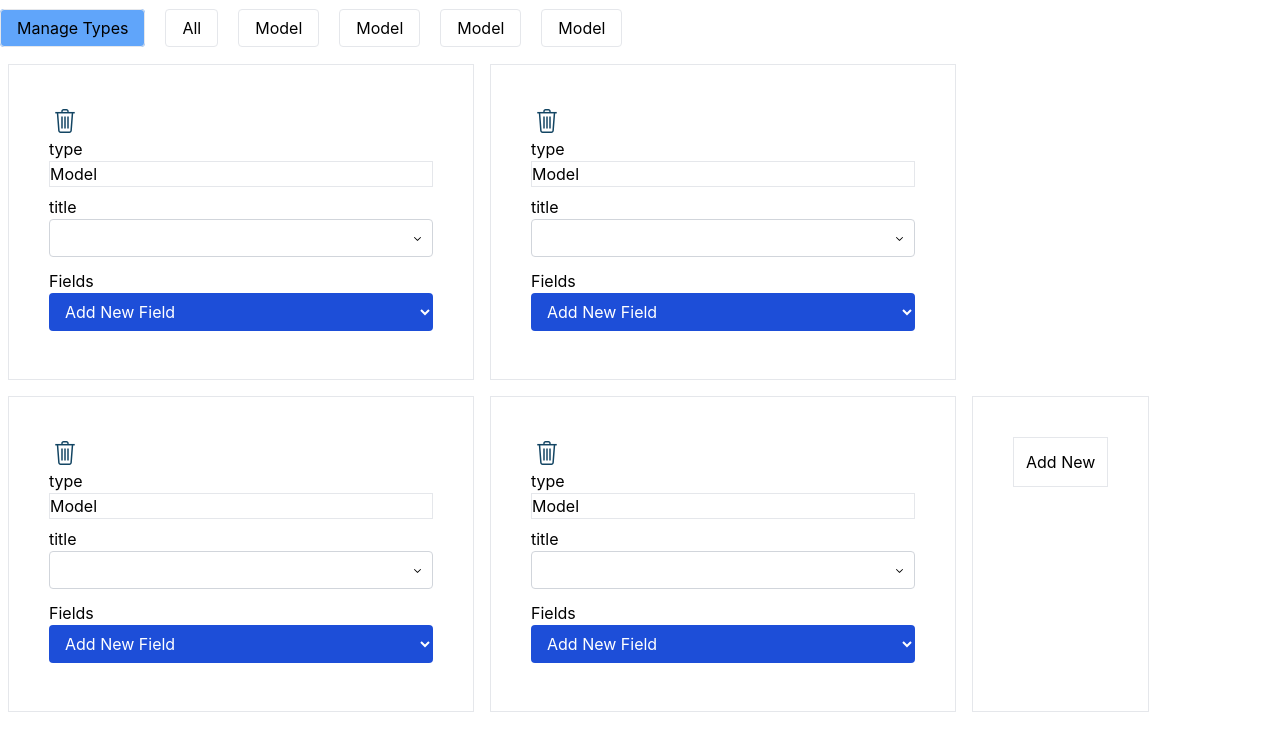
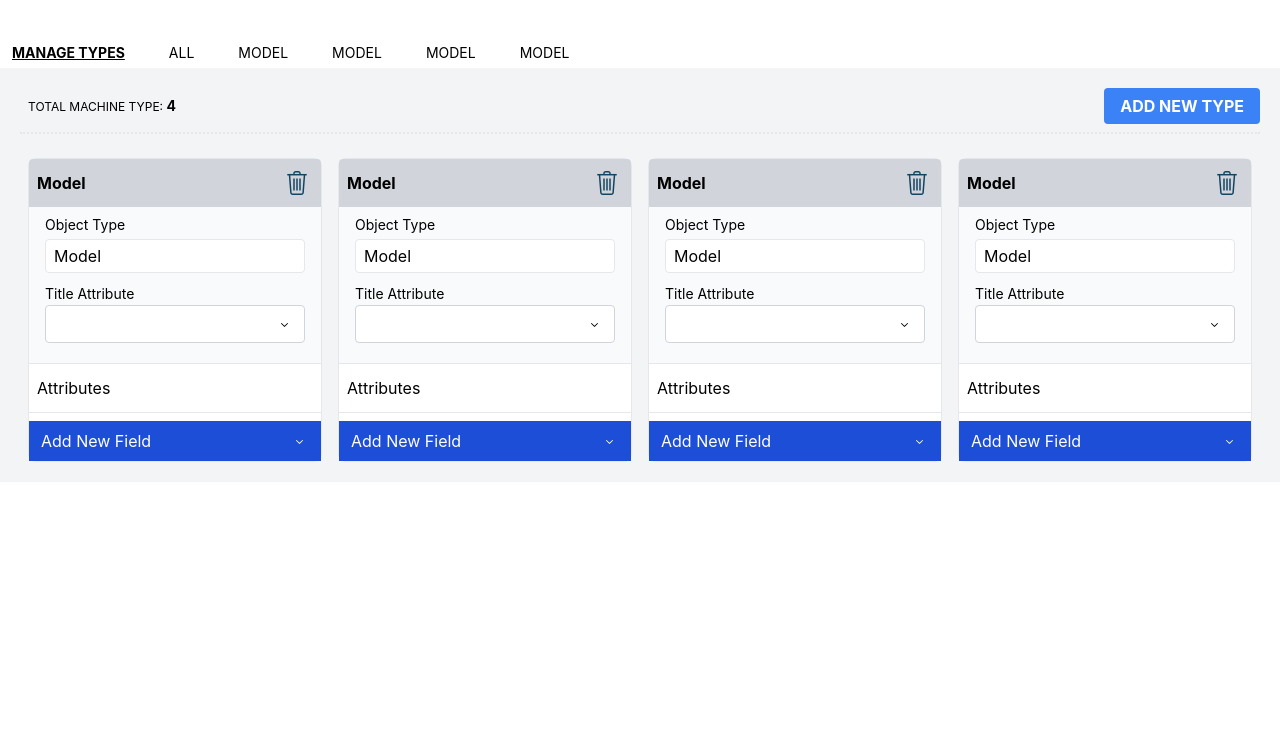
Before and after one commit to sarabs3/gym-tracker-app, a React (Create React App) app: page /types in a window 1280 px wide. Shown: the top 750 px of the page. Built offline with nearby package versions, Linux system fonts and the light colour scheme.

Commit message:
Designing

```diff
--- /dev/null
+++ b/src/app/components/PageHeading.tsx
@@ -0,0 +1,12 @@
+import { FC, ReactNode } from "react";
+
+const PageHeading: FC<Props> = ({ children }) => (
+    <div className='flex justify-between items-center border-b-2 mb-4 py-2 border-dotted'>
+            {children}
+    </div>
+);
+
+interface Props {
+    children: ReactNode;
+};
+export default PageHeading;
--- a/src/components/FormElements/Input.tsx
+++ b/src/components/FormElements/Input.tsx
@@ -10,8 +10,8 @@ interface Props {
 
 const Input: FC<Props> = ({ id, name, value, onChange, type = "text" }) => (
     <div className='mb-2 flex flex-col'>
-        <label htmlFor={id}>{name}</label>
-        <input name={name} className='border' type={type} id={id} value={value} onChange={onChange} />
+        <label className='text-sm mb-1' htmlFor={id}>{name}</label>
+        <input name={id} className='border rounded py-1 px-2 bg-white' type={type} id={id} value={value} onChange={onChange} />
     </div>
 );
 
--- a/src/components/FormElements/Select.tsx
+++ b/src/components/FormElements/Select.tsx
@@ -10,8 +10,8 @@ interface Props {
 const Select: FC<Props> = ({ children, name, id, value, onChange }) => (
     <div className="flex justify-center">
   <div className="mb-3 xl:w-96">
-    <label htmlFor={id}>{name}</label>
-    <select onChange={onChange} id={id} value={value} name={name} className="form-select appearance-none
+    <label className="text-sm mb-1" htmlFor={id}>{name}</label>
+    <select onChange={onChange} id={id} value={value} name={id} className="form-select appearance-none
       block
       w-full
       px-3
--- a/src/features/machineTypes/MachineTypes.tsx
+++ b/src/features/machineTypes/MachineTypes.tsx
@@ -8,10 +8,9 @@ const MachineTypes = () => {
     const types = useAppSelector(selectTypes);
     const params = useParams();
     const styleClass = (id?: string) => {
-        if (activeMenu === id) {
-            return "mr-5 py-2 px-4 border rounded bg-blue-400";
-        }
-        return "mr-5 py-2 px-4 border rounded";
+        const baseStyles = 'uppercase text-sm mr-5 py-2 px-3 transition ease-in-out hover:font-bold hover:underline';
+        if (activeMenu === id) return `${baseStyles} font-bold underline`;
+        return baseStyles;
     }
     useEffect(() => {
         if (params.id) {
@@ -21,8 +20,8 @@ const MachineTypes = () => {
         }
     }, [params.id]);
     return (
-        <div className='container'>
-            <nav className='my-4'>
+        <div className='container mx-auto mt-10'>
+            <nav className='my-1'>
                 <Link className={styleClass('manage')} to={`/types/manage`}>Manage Types</Link>
                 <Link className={styleClass('all')} to={`/types/all`}>All</Link>
                 {types.map((type) => (
--- a/src/features/machineTypes/MachineTypesList.tsx
+++ b/src/features/machineTypes/MachineTypesList.tsx
@@ -1,18 +1,15 @@
 import React, { ChangeEvent } from 'react';
 import { useAppDispatch, useAppSelector } from '../../app/hooks';
-import Input from '../../components/FormElements/Input';
 import { selectTypes, updateMachineType, addNew, deleteMachineType, addNewField } from './MachineTypesSlice';
-import { ReactComponent as DeleteIcon} from '../../assets/icons/delete.svg';
-import AddNewField from './components/AddNewField';
 import { FieldTypes } from '../../types/machine';
-import MachineTypeFields from './MachineTypeFields';
-import Select from '../../components/FormElements/Select';
 import MachineTypeComponent from './components/MachineTypeComponent';
+import PageHeading from '../../app/components/PageHeading';
 
 const MachineTypesList = () => {
     const types = useAppSelector(selectTypes);
     const dispatch = useAppDispatch();
     const handleChange = (e: ChangeEvent<HTMLInputElement>, id: string) => {
+        console.log("asd>", e.target.name, e.target.value, id);
         dispatch(updateMachineType({ id, key: e.target.name,value: e.target.value}));
     }
     const AddNew = () => {
@@ -29,7 +26,15 @@ const MachineTypesList = () => {
         dispatch(updateMachineType({ id, key: e.target.name,value: e.target.value}));
     }
     return (
-        <div className='flex flex-wrap'>
+        <div className=' bg-gray-100  mb-5 py-3 px-5'>
+        <PageHeading>
+            <div className='uppercase text-xs'>
+                <span className='ml-2'>Total Machine Type:</span>
+                <span className='font-bold uppercase text-sm'> {types.length} </span>
+            </div>
+            <button onClick={AddNew} className='btn-primary'>Add New Type</button>
+        </PageHeading>
+            <div className='flex flex-wrap rounded'>
                 {types.map(type => (
                     <MachineTypeComponent
                         type={type}
@@ -40,8 +45,6 @@ const MachineTypesList = () => {
                         handleChange={handleChange}
                     />
                 ))}
-            <div className='p-10 m-2 border'>
-            <button onClick={AddNew} className='p-3 border'>Add New</button>
             </div>
         </div>
     )
--- a/src/features/machineTypes/Machines.tsx
+++ b/src/features/machineTypes/Machines.tsx
@@ -5,6 +5,7 @@ import { addMachine, selectMachines, deleteMachine, updateMachineField } from '.
 import { Navigate, useParams } from 'react-router-dom';
 import AllMachines from './components/AllMachines';
 import Machine from './components/Machine';
+import PageHeading from '../../app/components/PageHeading';
 
 const Machines = () => {
     const params = useParams();
@@ -31,8 +32,15 @@ const Machines = () => {
     if (!params?.id) return <Navigate to="/types" />
     if (params.id === 'all') return <AllMachines />
     return (
-        <div className='container'>
-            <div className='flex'>
+        <div className='container bg-gray-100 rounded mb-5 py-3 px-5'>
+            <PageHeading>
+                <div className='uppercase text-xs'>
+                    <span className='ml-2'>Total Machines:</span>
+                    <span className='font-bold uppercase text-sm'> {machines?.length}</span>
+                </div>
+                <button onClick={AddNew} className='btn-primary'>Add New Machine</button>
+            </PageHeading>
+            <div className='flex flex-wrap '>
                 {machines?.map(machine => (
                     <Machine
                         machine={machine}
@@ -40,9 +48,6 @@ const Machines = () => {
                         handleChange={handleChange}
                     />
                 ))}
-                <div className='p-10 m-2 border'>
-                    <button onClick={AddNew} className='p-3 border'>Add New</button>
-                </div>
             </div>
         </div>
     )
--- a/src/features/machineTypes/components/AddNewField.tsx
+++ b/src/features/machineTypes/components/AddNewField.tsx
@@ -23,8 +23,8 @@ const AddNewField: FC<Props> = ({ addField }) => {
         addField(e.target.value as FieldTypes);
     };
     return (
-    <div className='mb-2 flex'>
-        <select className='bg-blue-700 py-2 w-full rounded text-white px-3' value={fieldTypeValue} onChange={selectFieldType}>
+    <div className='flex absolute w-full left-0 bottom-0'>
+        <select className='bg-blue-700 py-2 w-full text-white px-3 form-select-white appearance-none bg-clip-padding bg-no-repeat' value={fieldTypeValue} onChange={selectFieldType}>
             <option value="">Add New Field</option>
             {options.map(option => <option key={option} value={option}>{option}</option>) }
         </select>
--- a/src/features/machineTypes/components/AllMachines.tsx
+++ b/src/features/machineTypes/components/AllMachines.tsx
@@ -1,5 +1,6 @@
 import { ChangeEvent } from "react";
-import { useParams } from "react-router-dom";
+import { Link, useParams } from "react-router-dom";
+import PageHeading from "../../../app/components/PageHeading";
 import { useAppDispatch, useAppSelector } from "../../../app/hooks";
 import { deleteMachine, selectTypes, updateMachineField } from "../MachineTypesSlice";
 import Machine from "./Machine";
@@ -24,10 +25,22 @@ const AllMachines = () => {
         dispatch(deleteMachine({id: params.id, machineId: id}));
     }
     return (
-        <div className="flex flex-col">
+        <div className="flex flex-col container ">
             {allTypes.map(type => (
-                <div key={type.id} className="flex">
-                    <h4>{type.type}</h4>
+                <div key={type.id} className="bg-gray-100 rounded mb-5 py-3 px-5">
+                    <PageHeading>
+                        <div className='uppercase text-xs'>
+                            <span className='ml-2'>Machine Type:</span>
+                            <span className='font-bold uppercase text-sm'> {type.type} / </span>
+                            <span className='ml-2'>Total machines:</span>
+                            <span className='font-bold uppercase text-sm'> {type.machines.length} </span>
+                        </div>
+                        <div>
+                            <Link to={`/types/${type.id}`} className='btn-primary'>Add New {type.type}</Link>
+                        </div>
+
+                    </PageHeading>
+                    <div  className="flex flex-wrap">
                     {type.machines.map(machine => (
                         <Machine
                         machine={machine}
@@ -35,6 +48,7 @@ const AllMachines = () => {
                         handleChange={handleChange}
                     />
                     ))}
+                    </div>
                 </div>
             ))}
         </div>
--- a/src/features/machineTypes/components/CreateAttribute.tsx
+++ b/src/features/machineTypes/components/CreateAttribute.tsx
@@ -1,12 +1,12 @@
 import React, { ChangeEvent, FC, useState } from 'react';
 import { FieldTypes } from '../../../types/machine';
+import { ReactComponent as DeleteIcon} from '../../../assets/icons/delete.svg';
 
 const options = [
     FieldTypes.text,
     FieldTypes.number,
     FieldTypes.date,
     FieldTypes.checkbox,
-    FieldTypes.delete
 ];
 interface Props {
     onNameChange: (e: string, v: string) => void
@@ -26,10 +26,17 @@ const CreateAttribute: FC<Props> = ({ onNameChange, name, type }) => {
     }
     return (
     <div className='mb-2 flex'>
-        <input className='border' type="text" name='fieldName' value={inputFeild} onChange={updateName} />
-        <select name='fieldType' value={fieldTypeValue} onChange={selectFieldType}>
+        <input className='border rounded py-1 px-2 bg-white w-9/12' type="text" name='fieldName' value={inputFeild} onChange={updateName} />
+        <select
+            className='border rounded py-1 px-2 form-select appearance-none bg-white bg-clip-padding bg-no-repeat w-2/4'
+            name='fieldType'
+            value={fieldTypeValue}
+            onChange={selectFieldType}
+        >
             {options.map(option => <option key={option} value={option}>{option}</option>) }
         </select>
+        <button onClick={() => onNameChange('fieldType', FieldTypes.delete)} className='border shadow p-1 hover:bg-red-200 transition rounded'>
+            <DeleteIcon className='cursor-pointer' width={30} stroke='red' /></button>
     </div>
 )};
 
--- a/src/features/machineTypes/components/Machine.tsx
+++ b/src/features/machineTypes/components/Machine.tsx
@@ -5,8 +5,8 @@ import { IMachine } from '../../../types/machine';
 
 const Machine:FC<Props> = ({ machine, machineDelete, handleChange }) => {
     return (
-        <div className='p-10 m-2 border' key={machine.id}>
-            <DeleteIcon onClick={() => machineDelete(machine.id)} width={32} />
+        <div className='p-10 m-2 border relative rounded-lg transition ease-in-out w-col-5 shadow bg-white hover:shadow-none hover:bg-blue-50 border-t-8 hover:border-blue-300' key={machine.id}>
+            <DeleteIcon onClick={() => machineDelete(machine.id)} width={32} className="delete-icon" />
             {machine.fields.map(field => (
                 <div key={field.id}>
                     <Input
--- a/src/features/machineTypes/components/MachineTypeComponent.tsx
+++ b/src/features/machineTypes/components/MachineTypeComponent.tsx
@@ -28,15 +28,22 @@ const MachineTypeComponent: FC<Props> = ({
     };
 
     return (
-        <div className='p-10 m-2 border' key={type.id}>
-            <DeleteIcon onClick={deleteFieldType} width={32} />
-            <Input onChange={handleTypeChange} id='type' name='type' value={type.type} />
-            <Select id="Title" name="title" value={type.title} onChange={handleTitleAttributeChange}>
-                {type.blueprint.map(field => <option key={field.id} value={field.fieldName}>{field.fieldName}</option>)}
-            </Select>
-            <h4>Fields</h4>
-            <MachineTypeFields fields={type.blueprint} typeId={type.id} />
-            <AddNewField addField={handleAddField} />
+        <div className='flex flex-col relative m-2 border rounded transition ease-in-out bg-white rounded-lg w-[calc(25%-1rem)]' key={type.id}>
+            <div className='flex bg-gray-300 justify-between p-2 items-center font-bold rounded-t'>
+                <span>{type.type}</span>
+                <DeleteIcon onClick={deleteFieldType} width={32} className="cursor-pointer" />
+            </div>
+            <div className='border-b p-2 bg-gray-50 px-4'>
+                <Input onChange={handleTypeChange} id='type' name='Object Type' value={type.type} />
+                <Select id="title" name="Title Attribute" value={type.title} onChange={handleTitleAttributeChange}>
+                    {type.blueprint.map(field => <option key={field.id} value={field.fieldName}>{field.fieldName}</option>)}
+                </Select>
+            </div>
+            <h4 className='my-3 px-2'>Attributes</h4>
+            <div className='border-t p-2 px-4 rounded-b mb-8'>
+                <MachineTypeFields fields={type.blueprint} typeId={type.id} />
+                <AddNewField addField={handleAddField} />
+            </div>
         </div>
     )
 };
--- a/src/index.css
+++ b/src/index.css
@@ -16,5 +16,19 @@ code {
 }
 .form-select {
   background-image: url('./assets/icons/caret.svg');
-  background-position: 98% center;
+  background-position: 95% center;
 }
+.form-select-white {
+  background-image: url('./assets/icons/caretW.svg');
+  background-position: 95% center;}
+@layer components {
+  .btn-primary {
+    @apply bg-blue-500 hover:bg-blue-700 text-white font-bold py-1.5 px-4 rounded uppercase transition;
+  }
+  .delete-icon {
+    @apply absolute top-1 right-3 cursor-pointer hover:shadow;
+  }
+  .w-col-5 {
+    width: calc(20% - 1rem);
+  }
+}
```
Also changed, not shown: src/assets/icons/caretW.svg (added). Lines whose indentation alone changed are shown as unchanged.
